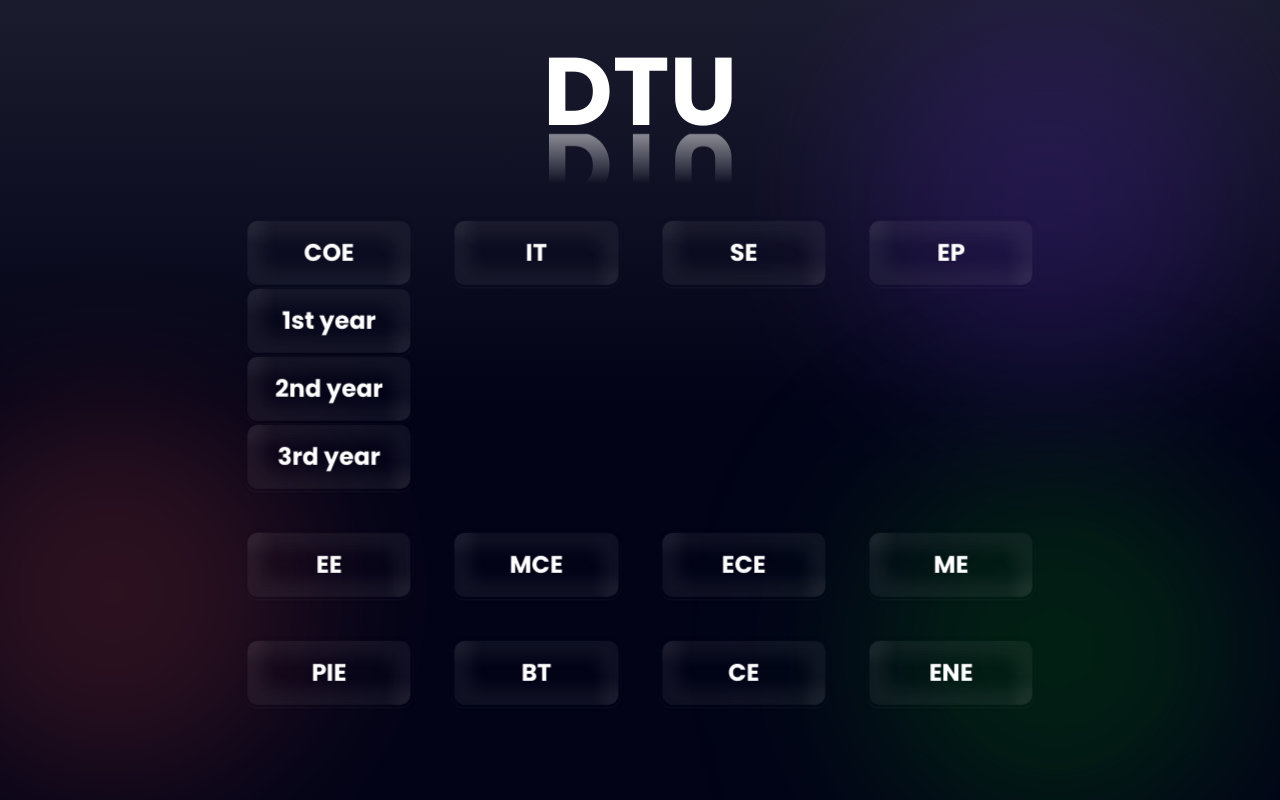
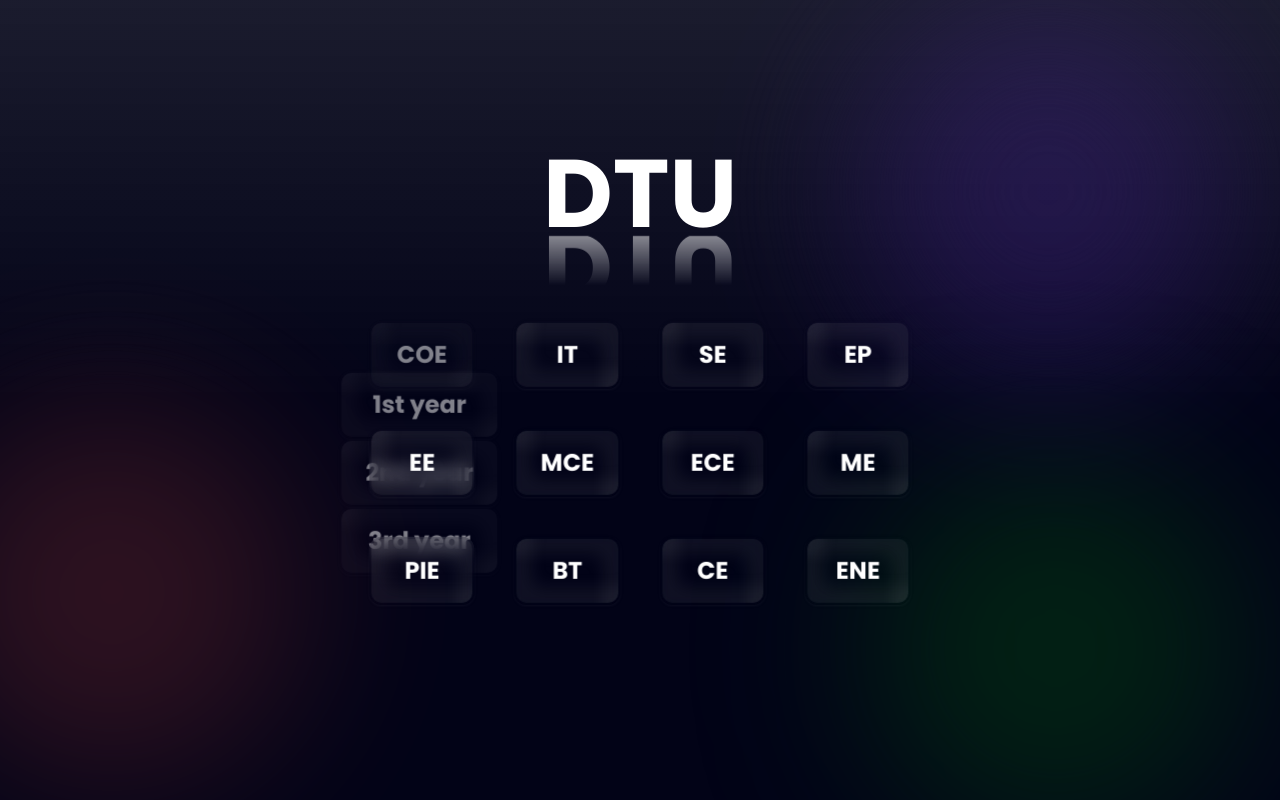
Before and after one commit to UltigendLemate/Fresources, a Next.js app: page /courses in a window 1280 px wide. Both pictures are taken after a click on the button "COE". Built offline with nearby package versions, Linux system fonts and the light colour scheme.

Commit message:
pre commit: progress on drop down

```diff
--- /dev/null
+++ b/components/utility/Button/Dropdown.tsx
@@ -0,0 +1,15 @@
+type Props = {}
+
+const Dropdown = (props: Props) => {
+  return (
+    <div className='flex flex-col w-40 absolute -left-8'>
+      <button className='dropdownIcons'>1st year</button>
+
+      <button className='dropdownIcons'>2nd year</button>
+
+      <button className='dropdownIcons'>3rd year</button>
+    </div>
+  )
+}
+
+export default Dropdown
--- a/components/utility/Button/Glass.tsx
+++ b/components/utility/Button/Glass.tsx
@@ -1,5 +1,6 @@
 import Link from 'next/link'
-import React from 'react'
+import React, { useState } from 'react'
+import Dropdown from './Dropdown'
 
 export type GlassPropsType = {
   value: string
@@ -10,15 +11,25 @@ export type GlassPropsType = {
 const Glass: React.FC<GlassPropsType> = (
   props: GlassPropsType
 ): JSX.Element => {
+  const [showDropdown, setShowDropdown] = useState(false)
+
+  const styles = {
+    dropdownTrue: `w-full px-8 py-4 md:py-4 md:px-6 rounded-xl font-bold text-2xl glass shadow-[rgba(255,255,255,0.50)] duration-300 transition border-2 border-transparent hover:border-[#f5a607] relative opacity-50`,
+    dropdownFalse: `w-full px-8 py-4 md:py-4 md:px-6 rounded-xl font-bold text-2xl glass shadow-[rgba(255,255,255,0.50)] duration-300 transition border-2 border-transparent hover:border-[#f5a607] relative`,
+  }
+
+  const showDropdownHandler = (): void => {
+    setShowDropdown(!showDropdown)
+  }
+
   return (
-    <Link href={props.href ? props.href:""} >
-
+    <Link href={props.href ? props.href : ''}>
       <button
-        className={`w-full px-8 py-4 md:py-4 md:px-6 rounded-xl font-bold text-2xl glass shadow-[rgba(255,255,255,0.50)] duration-300 transition border-2 border-transparent hover:border-[#f5a607] ${
-          props.css && props.css
-        }`}
+        className={showDropdown ? styles.dropdownTrue : styles.dropdownFalse}
+        onClick={showDropdownHandler}
       >
         {props.value}
+        {showDropdown && <Dropdown />}
       </button>
     </Link>
   )
--- a/components/utility/Button/index.ts
+++ b/components/utility/Button/index.ts
@@ -1,12 +1,15 @@
 import React from 'react'
+import Dropdown from './Dropdown'
 import Glass, { GlassPropsType } from './Glass'
 
 type ButtonComposition = {
   Glass: React.FC<GlassPropsType>
+  Dropdown: React.FC<any>
 }
 
 const Button: ButtonComposition = {
   Glass,
+  Dropdown,
 }
 
 export default Button
--- a/pages/courses.tsx
+++ b/pages/courses.tsx
@@ -1,94 +1,36 @@
+import Layout from 'components/utility/Layout'
+import type { NextPage } from 'next'
 import Button from '../components/utility/Button'
-import type { AppProps } from 'next/app'
-import type { NextPage } from 'next'
-import GlassSearch from '../components/utility/GlassSearch'
 import { branch } from '../dataset'
-import { year} from '../dataset'
-import Link from 'next/link'
-import React, { useState } from 'react'
 
-const courses: NextPage = () => {
-
-  //function to summon Branch named buttons
-    const branchButtons = branch.map((course) => {
-
-      //function to bring Sublist{1st, 2nd, 3rd year} on click
-      function Branchname(props) {
-        const [open, setOpen] = useState(false);
-
-        return(
-
-         <div onClick={() => setOpen(!open)}>
-        <Button.Glass value={course} key={course} className="" />
-    {open && props.children}
-   </div>
-        );
+type Props = {
+  children: React.ReactNode
 }
 
-
-
-
-        return <>
+const Courses: NextPage<Props> = (props: Props) => {
+  const branchButtons = branch.map((course) => {
+    return (
       <div>
-
-
-
-
-        <Branchname>
-
-        <Link href="#"><button className='w-full px-8 py-4 md:py-4 md:px-6 rounded-xl font-bold text-2xl
-      glass shadow-[rgba(255,255,255,0.50)] duration-300 transition border-2 border-transparent
-      hover:border-[#f5a607] ' >1st year </button>
-
-      </Link>
-      <Link href="#"><button className='w-full px-8 py-4 md:py-4 md:px-6 rounded-xl font-bold text-2xl
-      glass shadow-[rgba(255,255,255,0.50)] duration-300 transition border-2 border-transparent
-      hover:border-[#f5a607] '>2nd year</button></Link>
-
-
-      <Link href="#"><button className='w-full px-8 py-4 md:py-4 md:px-6 rounded-xl font-bold text-2xl
-      glass shadow-[rgba(255,255,255,0.50)] duration-300 transition border-2 border-transparent
-      hover:border-[#f5a607] '>3rd year  </button ></Link>
-
-        </Branchname>
+        <Button.Glass value={course} key={course} />
       </div>
-
-
-        </>
+    )
   })
 
-
-
-
   return (
-    <div className=' w-screen h-screen pt-8 flex flex-col gap-16 items-center overflow-x-hidden'>
-
-    {/* <div className='w-full md:w-2/3 px-8'>
-        <GlassSearch />
-      </div> */}
+    <Layout className=' w-screen h-screen pt-8 flex flex-col gap-16 items-center overflow-x-hidden'>
       <div className='w-full lg:w-2/3 flex flex-col items-center gap-10 sm:gap-16 absolute top-1/2 left-1/2 -translate-x-1/2 -translate-y-1/2'>
         <div className='text-5xl md:text-8xl font-bold'>
           <h1 className='text-white fresources'>DTU</h1>
-
         </div>
 
         <div>
           <div className='w-3/4 md:w-full md:p-8 grid sm:grid-cols-2 md:grid-cols-4 gap-4 md:gap-10 text-center text-white'>
-
             {branchButtons}
-
-        </div>
-
           </div>
         </div>
-      <div className='absolute top-0 h-screen w-screen overflow-hidden bg-gradient-to-b  glass-gradient -z-10'>
-        <div className='ball bg-primary-red -left-20 bottom-4 opacity-30' />
-        <div className='ball bg-primary-green right-8 -bottom-10 opacity-60' />
-        <div className='ball bg-primary-violet right-10 top-0 opacity-30' />
       </div>
-
-      </div>
+    </Layout>
   )
 }
 
-export default courses
+export default Courses
--- a/styles/globals.css
+++ b/styles/globals.css
@@ -20,6 +20,7 @@
   );
 }
 
+
 .glass {
   box-shadow: inset 16.17px -16.17px 16.17px rgba(165, 165, 165, 0.09),
     inset -16.17px 16.17px 16.17px rgba(165, 165, 165, 0.09),
@@ -38,6 +39,17 @@
   @apply h-96 w-96 rounded-full blur-[84px] absolute;
 }
 
+.dropdownIcons {
+  @apply w-full  rounded-xl font-bold text-2xl
+  glass shadow-[rgba(255,255,255,0.50)] duration-300 transition border-2 border-transparent
+  hover:border-[#f5a607] px-8 py-4 md:py-4 md:px-6
+
+}
+
+.dead-center {
+  @apply absolute top-1/2 left-1/2 transform -translate-x-1/2 -translate-y-1/2
+}
+
 .fresources {
   -webkit-box-reflect: below 0.7rem -webkit-gradient(linear, left top, left
         bottom, from(transparent), color-stop(0.2, transparent), to(rgba(255, 255, 255, 0.5)));
```
Also changed, not shown: pages/test.txt (added), 1 other file (tests, documents, lock files or other folders). Lines whose indentation alone changed are shown as unchanged.
